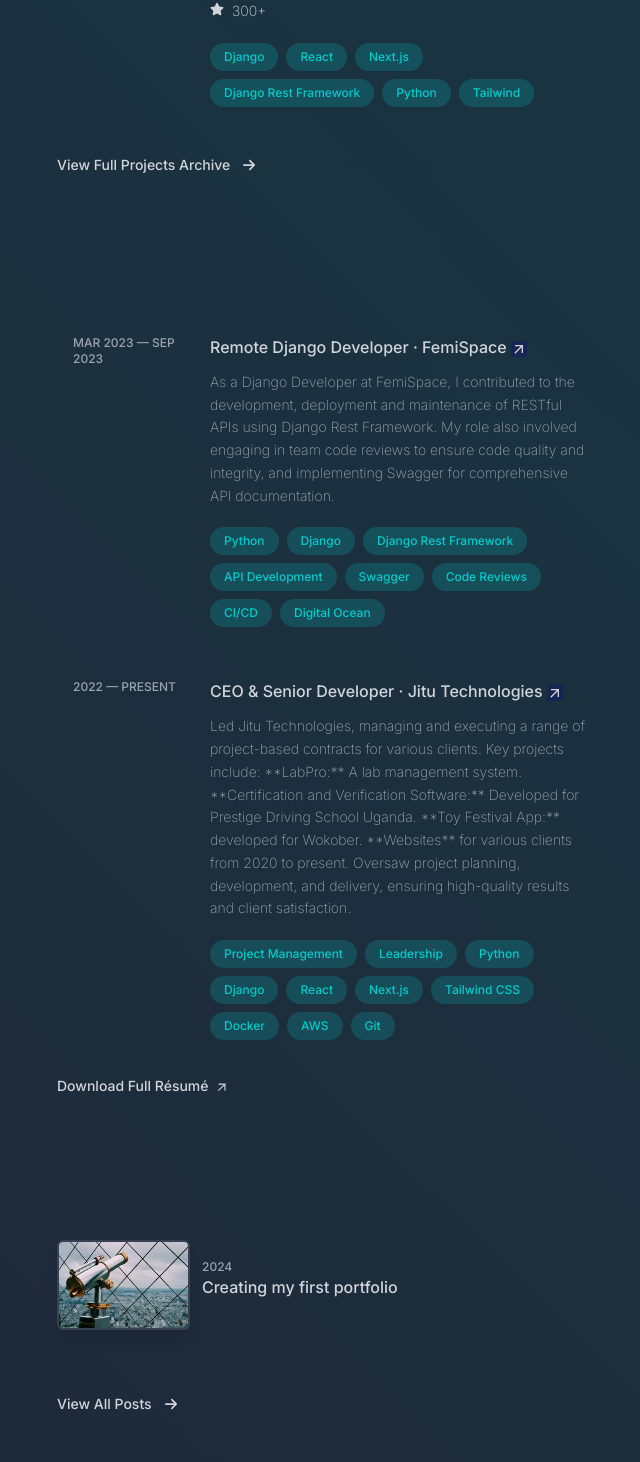
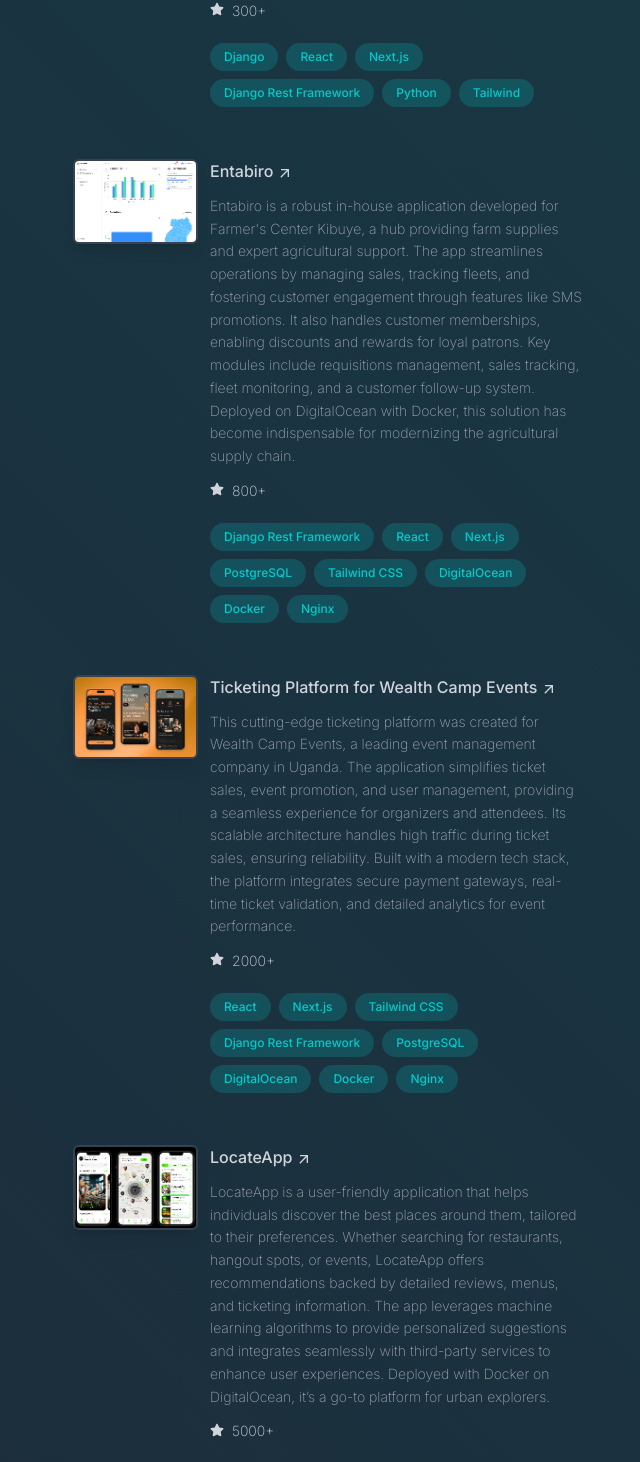
Before and after one commit to enoskyeza/portfolio, a Next.js app: page / in a window 1280 px wide. Shown: the part 1871-3333 px from the top of the page, without its empty margins (583-1223 px from the left). Built offline with nearby package versions, Linux system fonts and the light colour scheme.

Commit message:
update projects data

```diff
--- a/src/components/data.ts
+++ b/src/components/data.ts
@@ -67,13 +67,52 @@
         img_url: '/toyapp.jpg',
         name: 'Toy Festival App',
         description: `
-        The Toy Festival App was created for Wokober's annual Toy Making and Innovation Festival in Uganda.
+        The Toy Festival App was created for Wokober's annual Toy and Innovation Festival in Uganda.
         It streamlines the registration and management of participants, payment approvals, and provides a judging dashboard
         with an automated rubric system for awarding points and calculating winners.
         The app is integral to the festival's success handling data of over 300 participants. Originally built with Django,
         it is currently being updated with React, Next.js, and Django Rest Framework.`,
         rating: '300+',
         skills: ['Django', 'React', 'Next.js', 'Django Rest Framework', 'Python', 'Tailwind']
+    },
+    {
+        id: 4,
+        img_url: '/entabiro.jpg',
+        name: 'Entabiro',
+        description: `
+        Entabiro is a robust in-house application developed for Farmer's Center Kibuye, a hub providing farm supplies and expert agricultural support.
+        The app streamlines operations by managing sales, tracking fleets, and fostering customer engagement through features like SMS promotions.
+        It also handles customer memberships, enabling discounts and rewards for loyal patrons.
+        Key modules include requisitions management, sales tracking, fleet monitoring, and a customer follow-up system.
+        Deployed on DigitalOcean with Docker, this solution has become indispensable for modernizing the agricultural supply chain.`,
+        rating: '800+',
+        skills: ['Django Rest Framework', 'React', 'Next.js', 'PostgreSQL', 'Tailwind CSS', 'DigitalOcean', 'Docker', 'Nginx']
+    },
+    {
+        id: 5,
+        img_url: '/wealthcamp.jpg',
+        name: 'Ticketing Platform for Wealth Camp Events',
+        description: `
+        This cutting-edge ticketing platform was created for Wealth Camp Events, a leading event management company in Uganda.
+        The application simplifies ticket sales, event promotion, and user management, providing a seamless experience for organizers and attendees.
+        Its scalable architecture handles high traffic during ticket sales, ensuring reliability.
+        Built with a modern tech stack, the platform integrates secure payment gateways, real-time ticket validation, and detailed analytics for event performance.`,
+        rating: '2000+',
+        skills: ['React', 'Next.js', 'Tailwind CSS', 'Django Rest Framework', 'PostgreSQL', 'DigitalOcean', 'Docker', 'Nginx']
+    },
+    {
+        id: 6,
+        img_url: '/locate.jpg',
+        name: 'LocateApp',
+        description: `
+        LocateApp is a user-friendly application that helps individuals discover the best places around them,
+        tailored to their preferences. Whether searching for restaurants, hangout spots, or events,
+        LocateApp offers recommendations backed by detailed reviews, menus, and ticketing information.
+        The app leverages machine learning algorithms to provide personalized suggestions and integrates seamlessly
+        with third-party services to enhance user experiences. Deployed with Docker on DigitalOcean, it’s a go-to platform
+        for urban explorers.`,
+        rating: '5000+',
+        skills: ['React', 'Next.js', 'Tailwind CSS', 'Django Rest Framework', 'PostgreSQL', 'DigitalOcean', 'Docker', 'Nginx', 'Machine Learning']
     }
 ]
 
```
